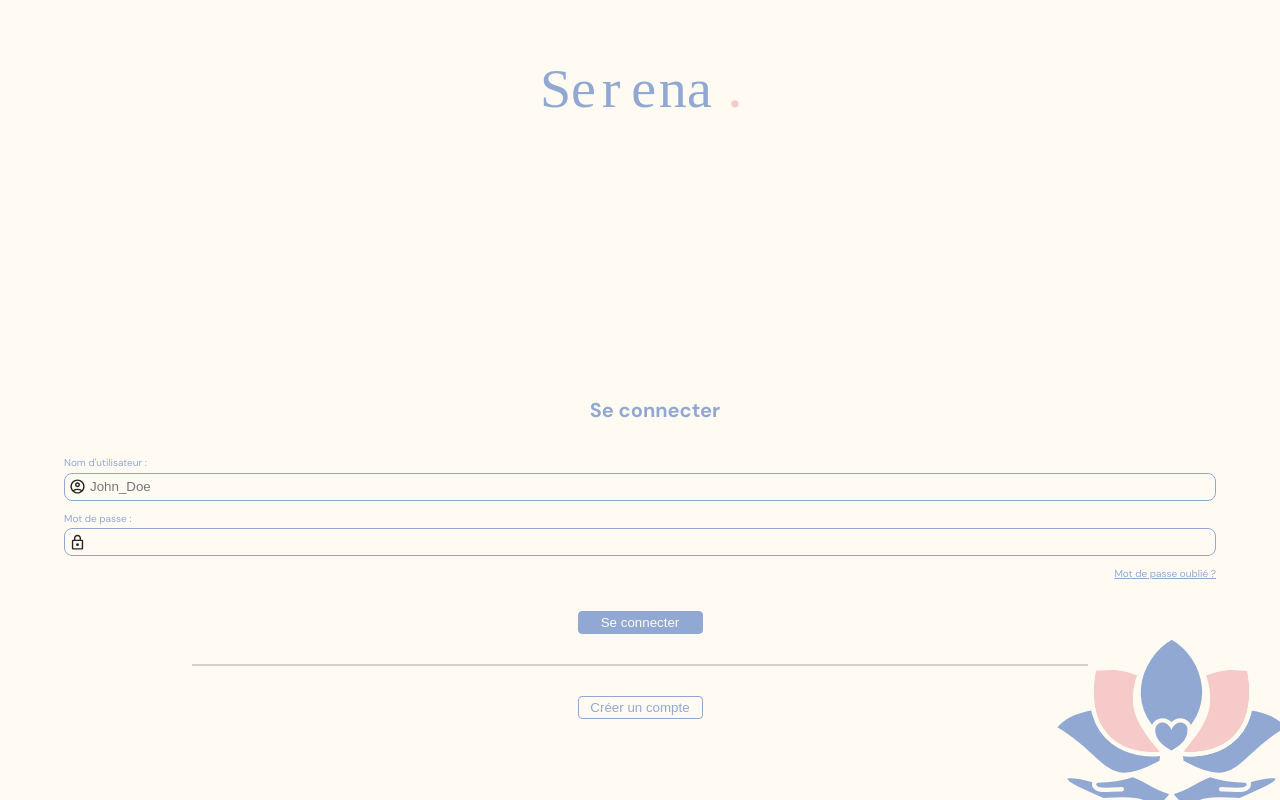
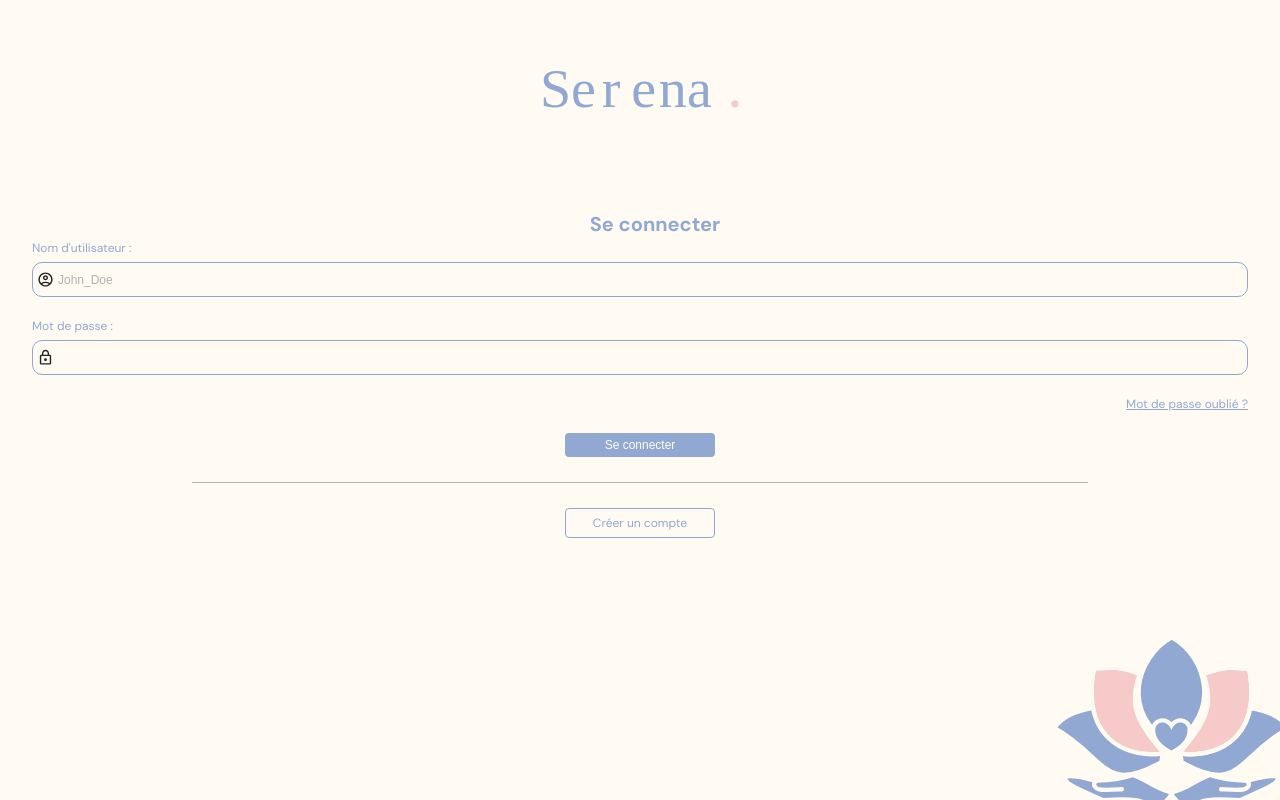
Before and after one commit to Nth-C/serena, a React (Vite) app in the folder frontend/: page /login in a window 1280 px wide. Built offline with nearby package versions, Linux system fonts and the light colour scheme; the HTML template or start-up script is replaced by a standard one.

Commit message:
modif css

```diff
--- a/frontend/src/App.css
+++ b/frontend/src/App.css
@@ -66,35 +66,61 @@ h1 {
   padding-left: 3rem;
 }
 
-/*style input*/
+label,
+p,
+a {
+  font-size: var(--font-sm);
+}
+
+/* style form */
+
+form {
+  display: flex;
+  flex-direction: column;
+  gap: 2rem;
+}
+
+form > div {
+  display: flex;
+  flex-direction: column;
+  gap: .5rem;
+}
+
 input {
   border: 1px solid var(--black);
-  border-radius: 8px;
-  height: 28px;
+  border-radius: 1rem;
+  height: 3.5rem;
+  font-size: var(--font-sm);
 }
 
-/*style bouton simple*/
-button.simple {
+.btn_border,
+.btn_blue,
+.btn_red {
+  border-radius: 4px;
+  padding: .5rem 2.5rem;
+  cursor: pointer;
+  text-align: center;
+  font-size: var(--font-sm);
+}
+
+.btn_border {
   border: 1px solid var(--blue);
-  border-radius: 4px;
-  cursor: pointer;
-  height: 23px;
   color: var(--blue);
 }
 
-/*style bouton rempli*/
-button.fill {
+.btn_blue {
   background-color: var(--blue);
   color: var(--white);
-  cursor: pointer;
 }
 
-button.red {
+.btn_red {
   background-color: var(--red);
   color: var(--white);
-  cursor: pointer;
 }
 
+input::placeholder {
+  color: var(--gray);
+}
 
 @media (min-width: 768px) {
   main {
@@ -104,35 +130,60 @@ button.red {
   }
 }
 
-/* ----------------------------- */
-/* ----------- LOGIN ----------- */
-/* ----------------------------- */
+/* --------------------------------------------------- */
+/* ----------- LOGIN + ACCE SUIVI + CREATE ----------- */
+/* --------------------------------------------------- */
 
-.login {
+.login,
+.create_account {
   overflow: hidden;
   position: relative;
   height: 100vh;
   display: flex;
   flex-direction: column;
   align-items: center;
-  gap: 30px;
 }
 
-.login form {
-  width: 100%;
-  display: flex;
-  flex-direction: column;
-  align-items: center;
-  gap: 30px;
+.login form,
+.create_account form {
+  width: 95%;
 }
 
-.login img:first-child, .acce_suivi img:first-child {
-  max-width: 200px;
-  padding-top: 5%;
-  padding-bottom: 20%;
+.login .border,
+.acce_suivi .border {
+  display: block;
+  width: 70%;
+  height: 1px;
+  background: var(--gray);
+  margin: 2.5rem 0;
 }
 
-.login img:last-child, .acce_suivi img:last-child {
+.login h1,
+.create_account h1 {
+  color: var(--blue);
+}
+
+.login label,
+.create_account label {
+  color: var(--blue);
+}
+
+.login input,
+.create_account input {
+  border-color: var(--blue);
+}
+
+/* img */
+.login img:first-child,
+.acce_suivi img:first-child,
+.create_account img:first-child {
+  max-width: 200px;
+  padding: 5% 0 10rem 0;
+}
+
+.login img:last-child,
+.acce_suivi img:last-child,
+.create_account img:last-child {
   max-width: 284px;
   max-height: 213px;
   position: absolute;
@@ -140,15 +191,14 @@ button.red {
   right: -18px;
 }
 
-.login h1 {
-  color: var(--blue);
-}
+/* ----------------------------- */
+/* ----------- LOGIN ----------- */
+/* ----------------------------- */
 
-.login form > div {
+.login form > div:last-child {
   display: flex;
-  flex-direction: column;
-  gap: 10px;
-  width: 90%;
+  justify-content: center;
+  align-items: center;
 }
 
 .login form > div p {
@@ -157,71 +207,57 @@ button.red {
   text-align: end;
 }
 
-.login form > div > div, .login form > div > div > div  {
-  display: flex;
-  flex-direction: column;
-  gap: 2.5px;
+.login form button,
+.login > a {
+  width: 15rem;
 }
 
-.login form > div > div:nth-child(4) {
-  flex-direction: row;
-  justify-content: space-between;
-  gap: 20px;
+.login input[type=text],
+.login input[type=password],
+.login input[type=email],
+.create_account input[type=text],
+.create_account input[type=password],
+.create_account input[type=email] {
+  background-size: 1.7rem;
+  background-position: .4rem center;
+  background-repeat: no-repeat;
+  padding-left: 2.5rem;
 }
 
-.login form > div > div:nth-child(4) > div {
-  width: 45%;
-}
-
-.login form > div:last-child {
-  flex-direction: row;
-  justify-content: end;
-}
-
-.login form > div:last-child button {
-  width: 93px;
-}
-
-.login label {
-  color: var(--blue);
-}
-
-.login input {
-  border-color: var(--blue);
-}
-
-.login input[type=text], .login input[type=password], .login input[type=email] {
-  background-size: 17px;
-  background-position: 4px 4.5px;
-  background-repeat: no-repeat;
-  padding-left: 25px;
-}
-
-.login input[type=text] {
+.login input[type=text],
+.create_account input[type=text] {
   background-image: url('/icons/account.svg');
 }
 
-.login input[type=password] {
+.login input[type=password],
+.create_account input[type=password] {
   background-image: url('/icons/lock.svg');
 }
 
-.login input[type=email] {
+.login input[type=email],
+.create_account input[type=email] {
   background-image: url('/icons/mail.svg');
 }
 
-.login::placeholder {
-  color: var(--gray);
+/* --------------------------------- */
+/* --------- CREATE ACCOUNT -------- */
+/* --------------------------------- */
+
+.create_account form > div:last-child {
+  flex-direction: row;
+  justify-content: end;
+  gap: 1.7rem;
 }
 
-.login button {
-  width: 125px;
+.create_account form > div:nth-child(4) {
+  flex-direction: row;
+  justify-content: space-between;
 }
 
-.login hr, .acce_suivi hr {
-  border: 0.5px solid var(--bg-black);
-  width: 70%;
+.create_account form > div:nth-child(4) > div {
+  display: flex;
+  flex-direction: column;
 }
-
 
 /* ----------------------------- */
 /* --------- ACCE SUIVI -------- */
@@ -281,6 +317,7 @@ button.red {
 .acce_suivi .principal_infos div {
   display: flex;
 }
+
 /* -------------------------------- */
 /* ----------- Medecine ----------- */
 /* -------------------------------- */
@@ -345,39 +382,12 @@ progress::-moz-progress-bar {
   gap: 1rem;
 }
 
-.medecine .drop::before {
-  /*
-  content: '';
-  display: block;
-  position: absolute;
-  width: ;
-  height: ;
-  top: ;
-  left: ;
-  */
-}
-
-.medecine .drop button {
-  padding: .5rem .7rem;
-  border-radius: 3px;
-}
-
-.medecine .new_medecine {
-  display: flex;
-  flex-direction: column;
-  gap: 2rem;
-}
-
-.medecine .new_medecine > div:not(:last-child) {
-  display: flex;
-  flex-direction: column;
-  gap: .5rem;
-}
+/* add medicament */
 
 .medecine .new_medecine > div:last-child {
-  display: flex;
+  flex-direction: row;
   justify-content: end;
-  gap: 2rem;
+  gap: 1.7rem;
 }
 
 .medecine .btn_add_medecine {
@@ -396,6 +406,8 @@ progress::-moz-progress-bar {
   fill: var(--white);
   width: 80%;
 }
+
+/* popup add stock */
 
 .medecine .container_popup_add_stock {
   display: none;
@@ -418,12 +430,25 @@ progress::-moz-progress-bar {
 
 .medecine .popup_add_stock {
   width: 95%;
-  padding: 5rem 2rem;
+  padding: 3.5rem 2rem;
   background: var(--white);
   position: absolute;
   top: 50%;
   left: 50%;
   transform: translate(-50%, -50%);
+  border-radius: 15px;
+}
+
+.medecine .popup_add_stock > p {
+  font-size: var(--font-lg);
+  font-weight: 700;
+  margin-bottom: 2rem;
+}
+
+.medecine form > div:last-child {
+  flex-direction: row;
+  justify-content: end;
+  gap: 1.7rem;
 }
 
 /* ----------------------------- */
--- a/frontend/src/components/nav/Nav.module.css
+++ b/frontend/src/components/nav/Nav.module.css
@@ -5,6 +5,7 @@ nav > div {
     display: flex;
     bottom: 0;
     z-index: 10;
+    background: var(--white);
 }
 
 nav a {
--- a/frontend/src/pages/AcceSuivi.jsx
+++ b/frontend/src/pages/AcceSuivi.jsx
@@ -170,7 +170,7 @@ function AcceSuivi() {
                 )}
             </div>
 
-            <hr />
+            <span className='border'></span>
 
             <button className="simple fill" onClick={toggleNewSuvi}>Creer un nouveau suivi</button>
             {message && <p className="success-msg">{message}</p>}
--- a/frontend/src/pages/CreateAccount.jsx
+++ b/frontend/src/pages/CreateAccount.jsx
@@ -58,7 +58,7 @@ function CreateAccount() {
 };
 
     return (
-        <div className="login">
+        <div className="create_account">
             <img src="/img/logo-name.svg" alt="" />
 
             <h1>Créer un compte</h1>
@@ -71,7 +71,6 @@ function CreateAccount() {
             )}
 
             <form onSubmit={handleSubmit}>
-                <div>
                 <div>
                     <label>E-mail : </label>
                     <input type="email" name="mail" value={formData.mail} onChange={handleChange} placeholder="exemple@gmail.com" required />
@@ -102,13 +101,11 @@ function CreateAccount() {
                     <label>Nom d'utilisateur : </label>
                     <input type="text" name="username" value={formData.username} onChange={handleChange} placeholder="John_Doe" required />
                 </div>
-                </div>
+
                 <div>
-                    <NavLink to="/">
-                        <button type="button" className="simple">Retour</button>
-                    </NavLink>
+                    <NavLink to="/" className="btn_border">Retour</NavLink>
 
-                    <button type="submit" className="simple fill">Créer</button>
+                    <button type="submit" className="btn_blue">Créer</button>
                 </div>
             </form>
 
--- a/frontend/src/pages/Login.jsx
+++ b/frontend/src/pages/Login.jsx
@@ -42,29 +42,28 @@ function Login() {
 
             <form onSubmit={handleSubmit}>
                 <div>
-                    <div>
                     <label>Nom d'utilisateur : </label>
                     <input type="text" name="username" value={formData.username} onChange={handleChange} placeholder="John_Doe" required />
                 </div>
-
                 <div>
                     <label>Mot de passe : </label>
                     <input type="password" name="mdp" value={formData.mdp} onChange={handleChange} required />
                 </div>
-
+                <div>
                     <NavLink to="/create_account">
                         <p>Mot de passe oublié ?</p>
                     </NavLink>
                 </div>
+                <div>
+                    <button type="submit" className="btn_blue">Se connecter</button>
+                </div>
+            </form>
 
-                <button type="submit" className="simple fill">Se connecter</button>
+            <span className='border'></span>
 
-                <hr />
-
-                <NavLink to={"/create_account"}>
-                    <button className="simple">Créer un compte</button>
+            <NavLink className="btn_border" to={"/create_account"}>
+                Créer un compte
             </NavLink>
-            </form>
 
             <img src="/img/logo.svg" alt="" />
         </div>
--- a/frontend/src/pages/Medecine.jsx
+++ b/frontend/src/pages/Medecine.jsx
@@ -162,8 +162,8 @@ function Medecine() {
               <p>{med.description}</p>
 
               <div>
-                <button className="red" onClick={() => handleDeleteMedecine(med.id_medicament)}>Supprimer</button>
-                <button className="fill" onClick={toggleAddMedecine}>Ajouter stock</button>
+                <button className="btn_red" onClick={() => handleDeleteMedecine(med.id_medicament)}>Supprimer</button>
+                <button className="btn_blue" onClick={toggleAddMedecine}>Ajouter stock</button>
               </div>
             </div>
           </div>
@@ -213,8 +213,8 @@ function Medecine() {
             />
           </div>
           <div>
-            <button className="simple">Reinistialiser</button>
-            <button className="fill">Ajouter</button>
+            <button className="btn_border">Reinistialiser</button>
+            <button className="btn_blue">Ajouter</button>
           </div>
         </form>
       </Slide>
@@ -224,7 +224,7 @@ function Medecine() {
         isAddMedecineOpen ? 'active' : '',
       ].join(' ')}>
         <div className="popup_add_stock">
-          <h1>{nameCurrentMedecine}</h1>
+          <p>{nameCurrentMedecine}</p>
           <form>
             <div>
               <label>Stock à ajouter </label>
@@ -236,8 +236,8 @@ function Medecine() {
               />
             </div>
             <div>
-              <button className="simple" onClick={toggleAddMedecine}>Annuler</button>
-              <button className="fill">Ajouter</button>
+              <button className="btn_border" onClick={toggleAddMedecine}>Annuler</button>
+              <button className="btn_blue">Ajouter</button>
             </div>
           </form>
         </div>
```
Lines whose indentation alone changed are shown as unchanged.
